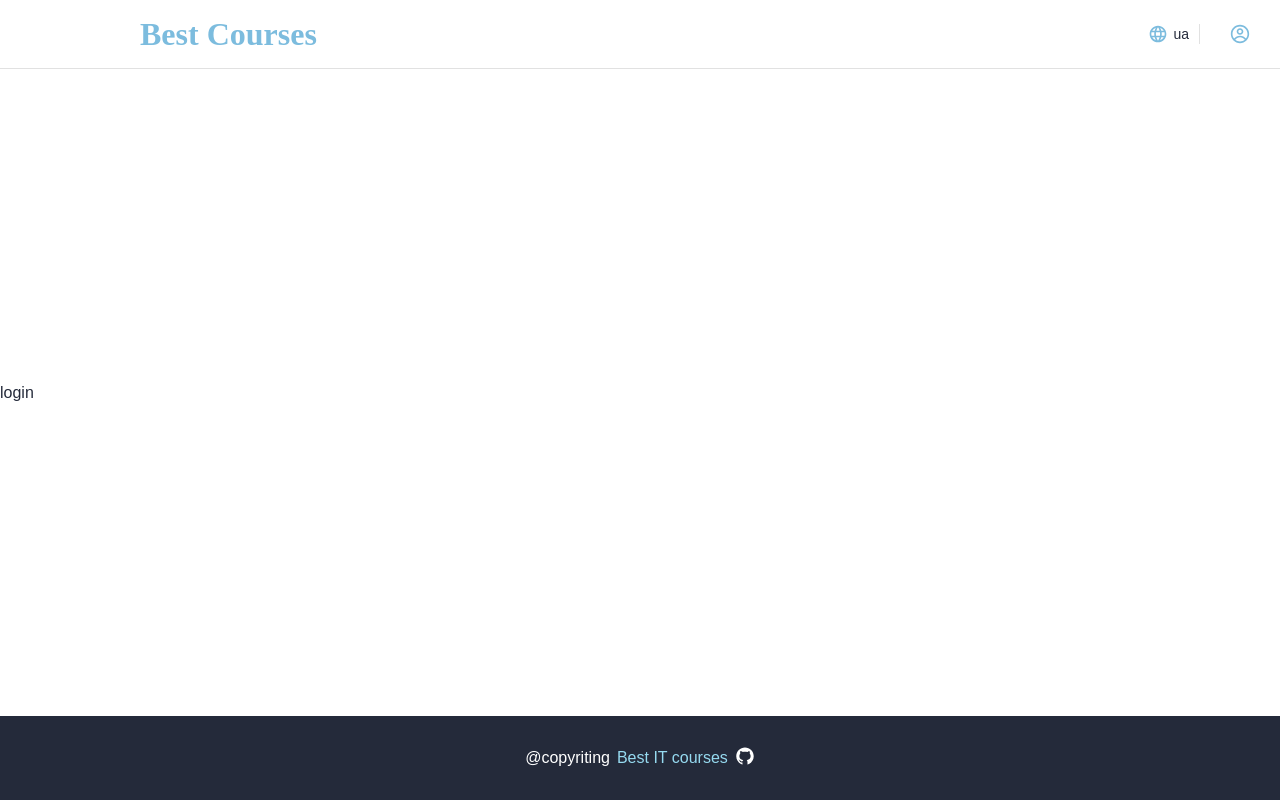
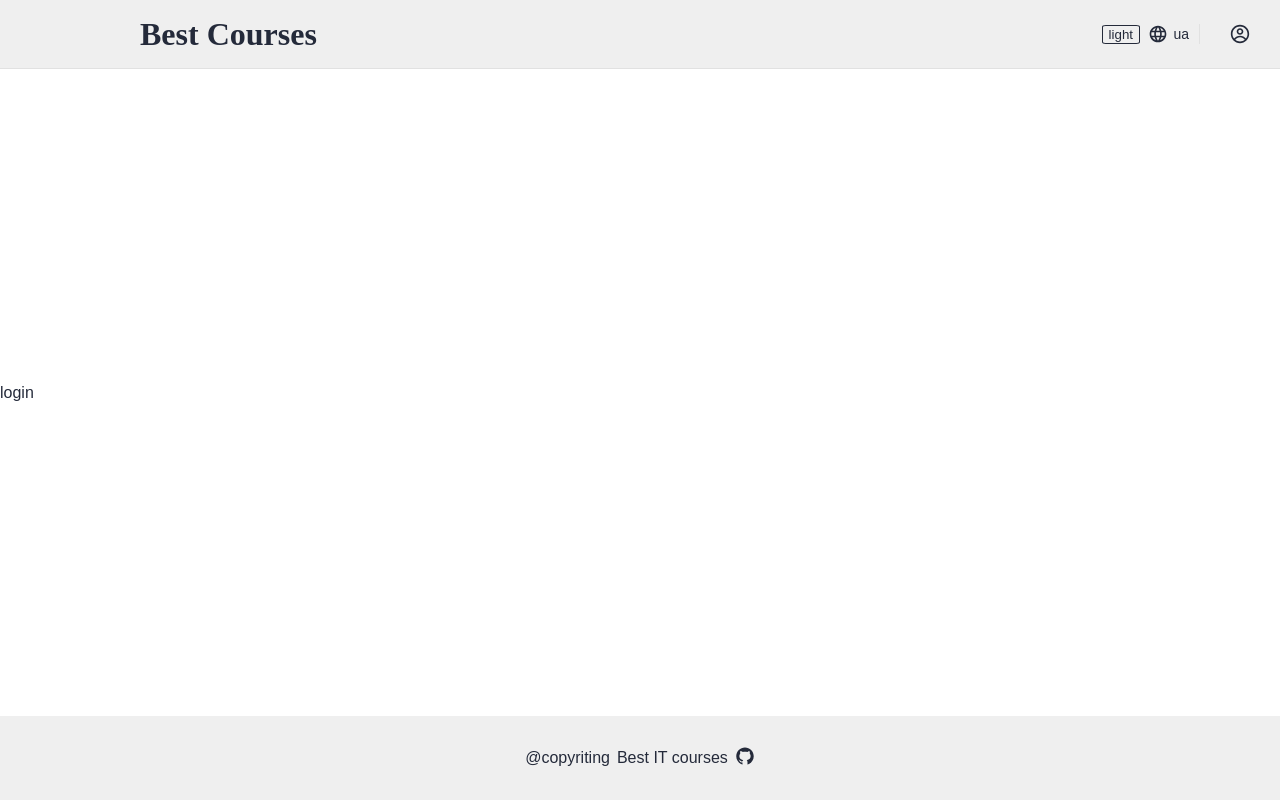
Before and after one commit to Genesis-Front-End-School/clean-code-principes-xtadeushx, a React (Vite) app: page /login in a window 1280 px wide. Built offline with nearby package versions, Linux system fonts and the light colour scheme.

Commit message:
feat: implement styles for header & footer

```diff
--- a/src/components/common/footer/footer.module.scss
+++ b/src/components/common/footer/footer.module.scss
@@ -1,8 +1,8 @@
 .footer {
   padding: 30px 20px;
-  color: var(--color-white);
+  color: var(--font-color);
   text-align: center;
-  background-color: var(--color-blue-400);
+  background-color: var(--background-color);
 
 
   &__text {
@@ -16,17 +16,18 @@
   }
 
   &__link {
-    color: var(--color-blue-200);
+    color: var(--font-color);
     text-decoration: none;
     transition: 0.1s color ease;
   }
 
   &__link:hover {
-    color: var(--color-blue-300);
+    color: var(--font-color);
   }
 }
 
 .gitHub {
   width: 20px;
   height: 20px;
+  color: var(--font-color);
 }
--- a/src/components/common/header/header.module.scss
+++ b/src/components/common/header/header.module.scss
@@ -2,7 +2,7 @@
   position: relative;
   padding: 10px 20px;
   border-bottom: 1px solid var(--color-gray);
-
+  background-color: var(--background-color);
 
   &__inner {
     display: flex;
@@ -17,14 +17,28 @@
     align-items: center;
     gap: 10px;
     margin: 0;
-    color: var(--color-blue-300);
+    color: var(--font-color);
+    ;
     font-weight: 600;
     font-size: var(--font-size-500);
     font-family: 'Playfair Display', serif;
     text-decoration: none;
 
     img {
-      color: var(--color-blue-400);
+      color: var(--font-color);
+      ;
+      ;
     }
   }
 }
+
+.button {
+  color: var(--font-color);
+  background-color: var(--background-color);
+  border-radius: 10%;
+  border: 1px solid var(--font-color);
+  cursor: pointer;
+}
+
+// background-color: var(--background-color);
+// color: var(--font-color);;
--- a/src/components/common/header/header.tsx
+++ b/src/components/common/header/header.tsx
@@ -6,8 +6,10 @@ import { IHeaderProps } from './types';
 import { Menu } from '../menu/menu';
 
 import styles from './header.module.scss';
+import { useToggleTheme } from '../../../hooks/useTheme/useTheme';
 
 const Header: React.FC<IHeaderProps> = ({ user, logOut }) => {
+  const { toggleTheme, theme } = useToggleTheme();
   return (
     <header className={styles.header}>
       <div className={styles.header__inner}>
@@ -19,6 +21,9 @@ const Header: React.FC<IHeaderProps> = ({ user, logOut }) => {
           {/* <img src={computer} alt="computer" width={40} height={40} /> */}
           Best Courses
         </NavLink>
+        <button onClick={toggleTheme} className={styles.button}>
+          {theme}
+        </button>
         <Menu user={user} logOut={logOut} />
       </div>
     </header>
--- a/src/components/common/menu/menu.module.scss
+++ b/src/components/common/menu/menu.module.scss
@@ -57,7 +57,7 @@
     min-width: 150px;
     padding: 0;
     list-style: none;
-    background-color: var(--color-white);
+    background-color: var(--background-color);
     border-radius: 1px;
     box-shadow: var(--shadow);
 }
@@ -79,14 +79,14 @@
 .profile {
     width: 20px;
     height: 20px;
-    color: var(--color-blue-300);
+    color: var(--font-color);
 }
 
 ul {
     padding-left: 15px;
 
     li {
-        color: var(--color-blue-400);
+        color: var(--font-color);
         font-size: 14px;
         text-transform: lowercase;
     }
--- /dev/null
+++ b/src/hooks/useTheme/useTheme.tsx
@@ -0,0 +1,48 @@
+import React from 'react';
+
+const useTheme = () => {
+  const [theme, setTheme] = React.useState<'light' | 'dark'>('light');
+
+  React.useEffect(() => {
+    switch (theme) {
+      case 'light': {
+        document.documentElement.style.setProperty(
+          '--background-color',
+          '#efefef'
+        );
+        document.documentElement.style.setProperty('--font-color', `#242a3a`);
+        break;
+      }
+      case 'dark': {
+        document.documentElement.style.setProperty(
+          '--background-color',
+          '#222222'
+        );
+        document.documentElement.style.setProperty('--font-color', '#7cbcde');
+        break;
+      }
+    }
+  }, [theme]);
+
+  const toggleTheme = () => {
+    setTheme((prev) => (prev === 'light' ? 'dark' : 'light'));
+  };
+
+  return { toggleTheme, theme };
+};
+type TTheme = {
+theme : 'light' | 'dark',
+toggleTheme: () => void
+}
+const themeContext = React.createContext<TTheme>({theme:'light',toggleTheme:()=>{}});
+
+export const ThemeProvider = ({ children }: React.PropsWithChildren) => {
+  const { toggleTheme, theme } = useTheme();
+  return (
+    <themeContext.Provider value={{ theme, toggleTheme }}>
+      {children}
+    </themeContext.Provider>
+  );
+};
+
+export const useToggleTheme = () => React.useContext(themeContext);
```
Also changed, not shown: src/main.tsx (+5 -4 lines).
